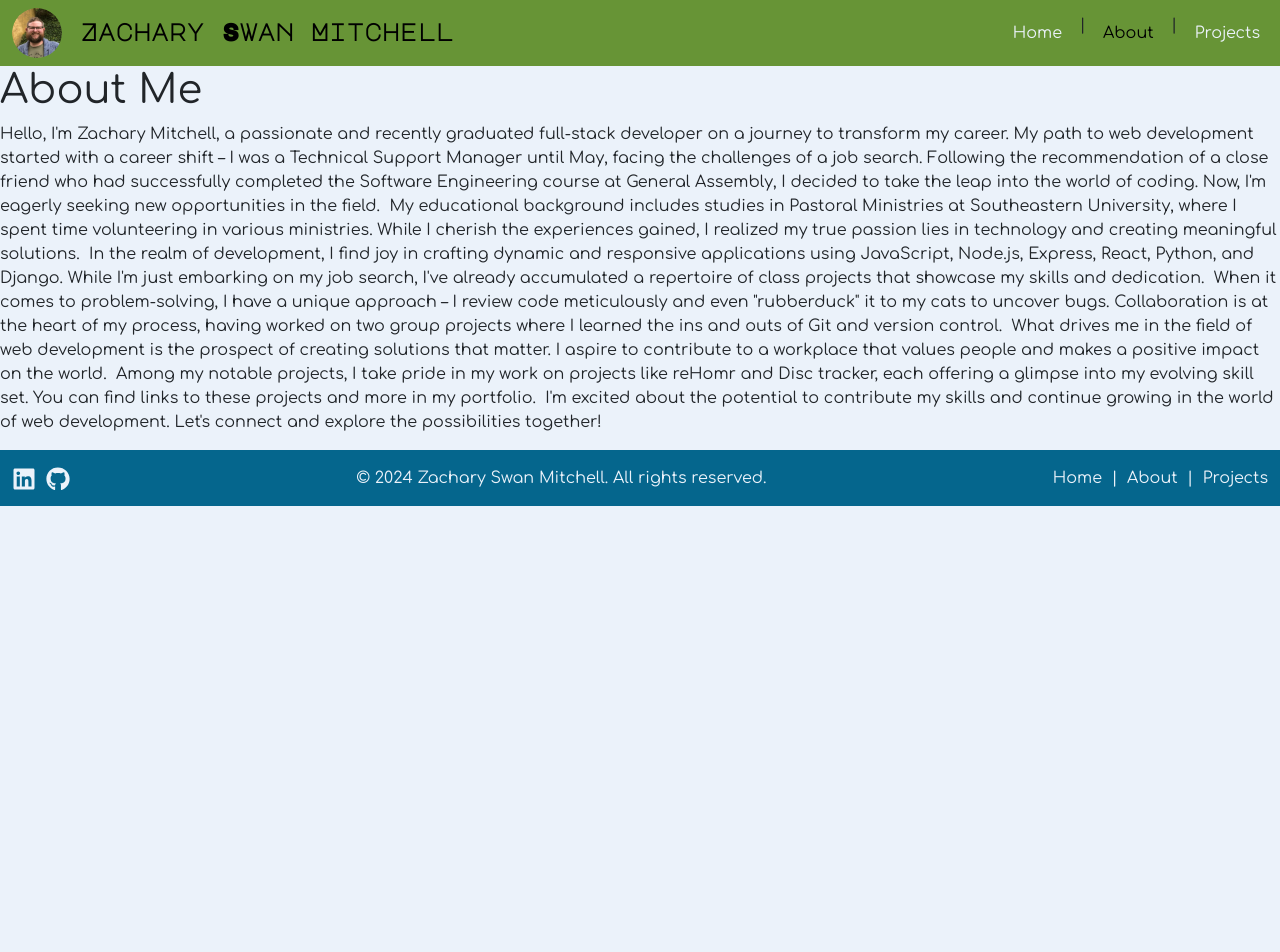
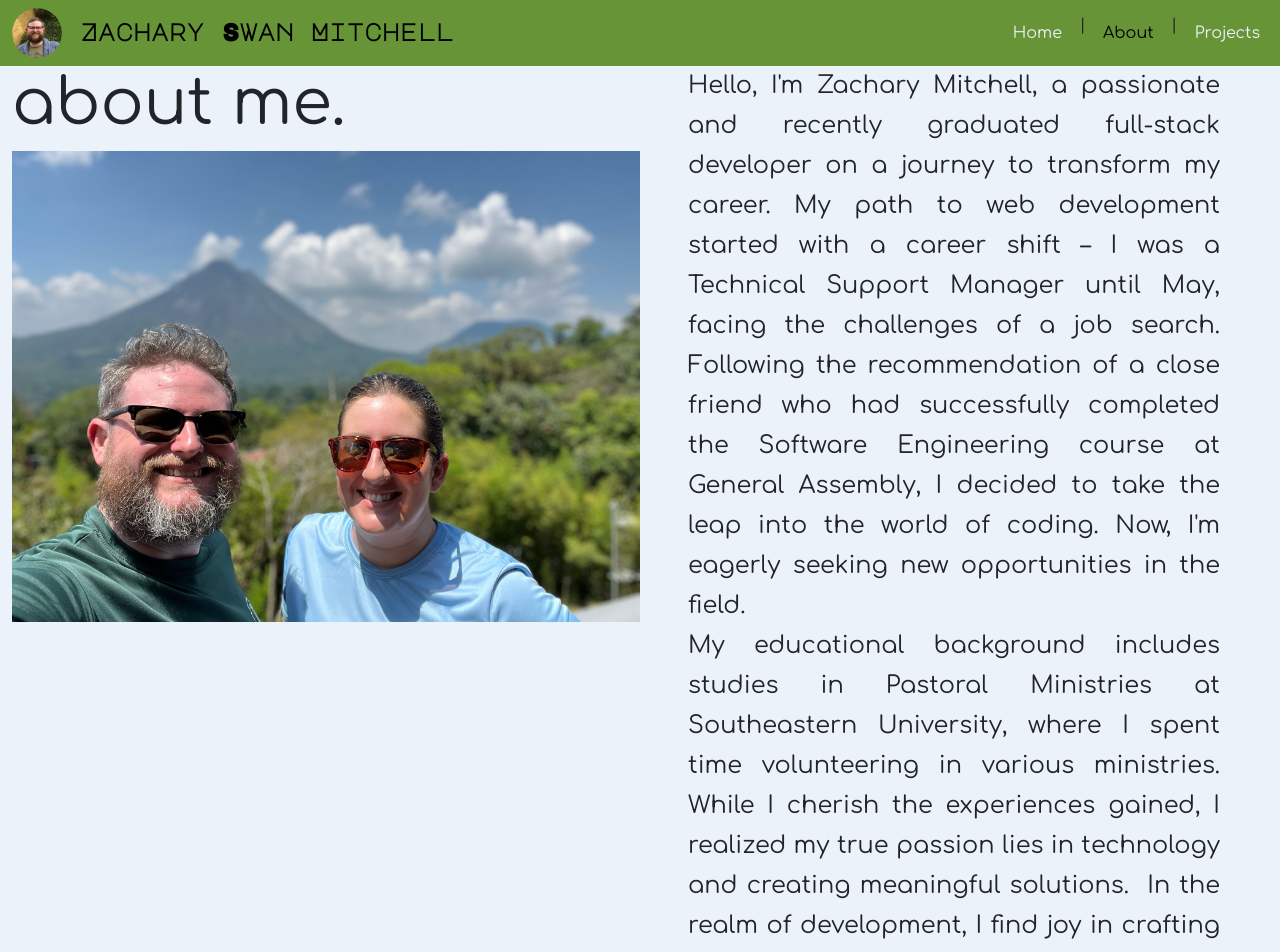
Before and after one commit to zacharyswanmitchell/portfolio-site, a React (Create React App) app: page /about in a window 1280 px wide. Shown: the top 952 px of the page. Before the commit the page ends 800 px from the top, so only its background shows below. Built offline with nearby package versions, Linux system fonts and the light colour scheme; a web font is replaced by a local one.

Commit message:
Style about page

```diff
--- /dev/null
+++ b/src/pages/AboutPage/AboutPage.css
@@ -0,0 +1,29 @@
+.about-container {
+    /* text-align: justify; */
+    display: grid;
+    grid-template-columns: 1fr 1fr;
+    grid-template-rows: 1fr;
+}
+
+.about-brand h1{
+    font-size: 4rem;
+}
+
+image {
+    width: 100%;
+    height: 100%;
+    object-fit: cover;
+}
+
+.about-copy p{
+    padding: 0px 2em 0px 2em;
+    margin: 0px 0px 0px 0px;
+    text-align: justify;
+    font-size: 1.5rem;
+    line-height: 2.5rem;
+}
+.about-brand p{
+    text-align: justify;
+    font-size: 1.5rem;
+    line-height: 2.5rem;
+}
--- a/src/pages/AboutPage/AboutPage.jsx
+++ b/src/pages/AboutPage/AboutPage.jsx
@@ -1,8 +1,16 @@
+import "./AboutPage.css";
+import Container from "react-bootstrap/Container";
+import Image from "react-bootstrap/Image";
+
 export default function AboutPage() {
 	return (
 		<>
-			<div>
-				<h1>About Me</h1>
+			<Container fluid className="about-container">
+				<div className="about-brand">
+					<h1>about me.</h1>
+					<Image src="/images/Z-E-costarica.JPG" fluid />
+				</div>
+				<div className="about-copy">
 					<p>
 						Hello, I'm Zachary Mitchell, a passionate and recently graduated
 						full-stack developer on a journey to transform my career. My path to
@@ -11,30 +19,37 @@
 						Following the recommendation of a close friend who had successfully
 						completed the Software Engineering course at General Assembly, I
 						decided to take the leap into the world of coding. Now, I'm eagerly
-					seeking new opportunities in the field. ​ My educational background
-					includes studies in Pastoral Ministries at Southeastern University,
-					where I spent time volunteering in various ministries. While I cherish
-					the experiences gained, I realized my true passion lies in technology
-					and creating meaningful solutions. ​ In the realm of development, I
-					find joy in crafting dynamic and responsive applications using
-					JavaScript, Node.js, Express, React, Python, and Django. While I'm
-					just embarking on my job search, I've already accumulated a repertoire
-					of class projects that showcase my skills and dedication. ​ When it
-					comes to problem-solving, I have a unique approach – I review code
-					meticulously and even "rubberduck" it to my cats to uncover bugs.
-					Collaboration is at the heart of my process, having worked on two
-					group projects where I learned the ins and outs of Git and version
-					control. ​ What drives me in the field of web development is the
-					prospect of creating solutions that matter. I aspire to contribute to
-					a workplace that values people and makes a positive impact on the
-					world. ​ Among my notable projects, I take pride in my work on
-					projects like reHomr and Disc tracker, each offering a glimpse into my
-					evolving skill set. You can find links to these projects and more in
-					my portfolio. ​ I'm excited about the potential to contribute my
-					skills and continue growing in the world of web development. Let's
-					connect and explore the possibilities together!
+						seeking new opportunities in the field.
+					</p>
+					<p>
+						My educational background includes studies in Pastoral Ministries at
+						Southeastern University, where I spent time volunteering in various
+						ministries. While I cherish the experiences gained, I realized my
+						true passion lies in technology and creating meaningful solutions. ​
+						In the realm of development, I find joy in crafting dynamic and
+						responsive applications using JavaScript, Node.js, Express, React,
+						Python, and Django.
+					</p>
+					<p>
+						While I'm just embarking on my job search, I've already accumulated
+						a repertoire of class projects that showcase my skills and
+						dedication. Collaboration is at the heart of my process, having
+						worked on two group projects where I learned the ins and outs of Git
+						and version control. What drives me in the field of web development
+						is the prospect of creating solutions that matter. I aspire to
+						contribute to a workplace that values people and makes a positive
+						impact on the world. Among my notable projects, I take pride in my
+						work on projects like reHomr and Disc tracker, each offering a
+						glimpse into my evolving skill set. You can find links to these
+						projects and more in my portfolio.
+					</p>
+					<p>
+						I'm excited about the potential to contribute my skills and continue
+						growing in the world of web development. Let's connect and explore
+						the possibilities together!
 					</p>
 				</div>
+			</Container>
 		</>
 	);
 }
```
Lines whose indentation alone changed are shown as unchanged.
